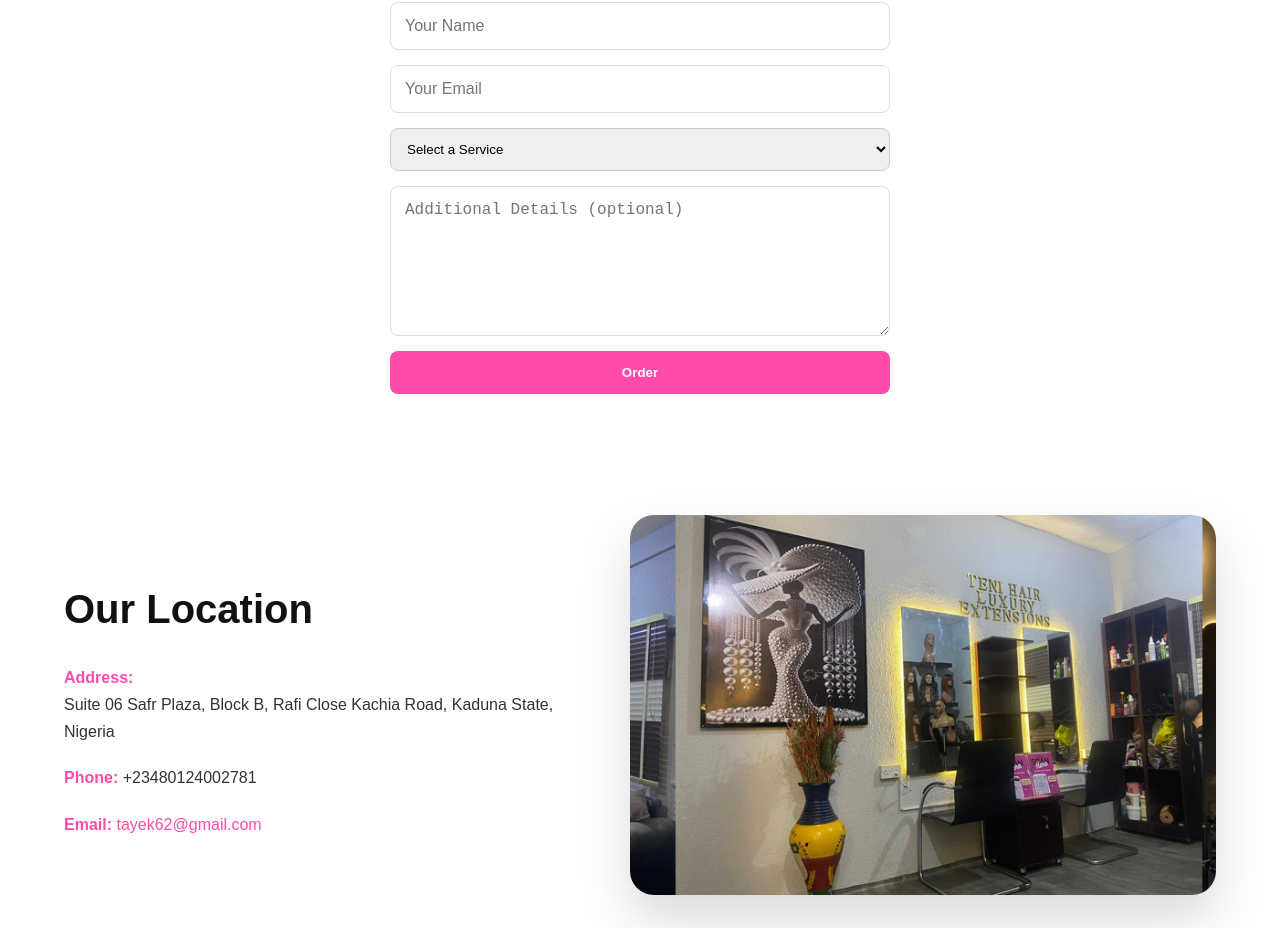
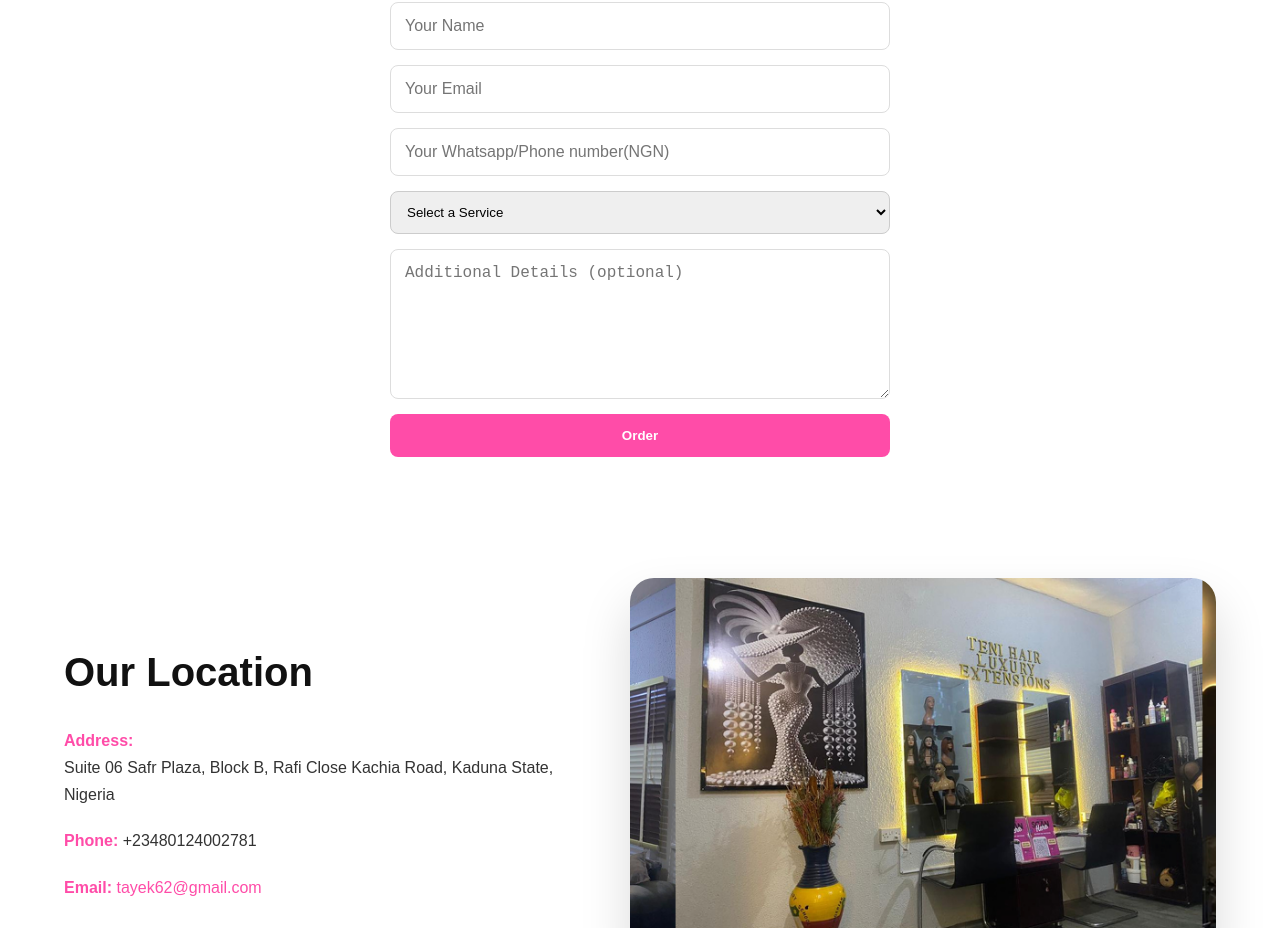
Before and after one commit to Lord-Gabe/TeniHair-frontend, a React (Vite) app: page / in a window 1280 px wide. Shown: the part 4935-5863 px from the top of the page. Built offline with nearby package versions, Linux system fonts and the light colour scheme.

Commit message:
9th commit

```diff
--- a/src/components/ContactForm.jsx
+++ b/src/components/ContactForm.jsx
@@ -125,6 +125,7 @@ export default function ContactForm() {
   const [formData, setFormData] = useState({
     name: "",
     email: "",
+    phone: "",
     service: "",
     subservice: "",
     subservice2: "",
@@ -181,6 +182,7 @@ export default function ContactForm() {
       const params = {
         name: formData.name,
         email: formData.email,
+        phone: formData.phone,
         service: formData.service,
         subservice: formData.subservice,
         subservice2: formData.subservice2 || "N/A",
@@ -212,6 +214,7 @@ export default function ContactForm() {
       setFormData({
         name: "",
         email: "",
+        phone: "",
         service: "",
         subservice: "",
         subservice2: "",
@@ -233,6 +236,7 @@ export default function ContactForm() {
 
       <input name="name" placeholder="Your Name" value={formData.name} onChange={handleChange} required />
       <input name="email" type="email" placeholder="Your Email" value={formData.email} onChange={handleChange} required />
+      <input name="phone" type="number" placeholder="Your Whatsapp/Phone number(NGN)" value={formData.phone} onChange={handleChange} maxLength={11} required />
 
       <select name="service" value={formData.service} className={"service-select"} onChange={handleChange} required>
         <option value="">Select a Service</option>
```
